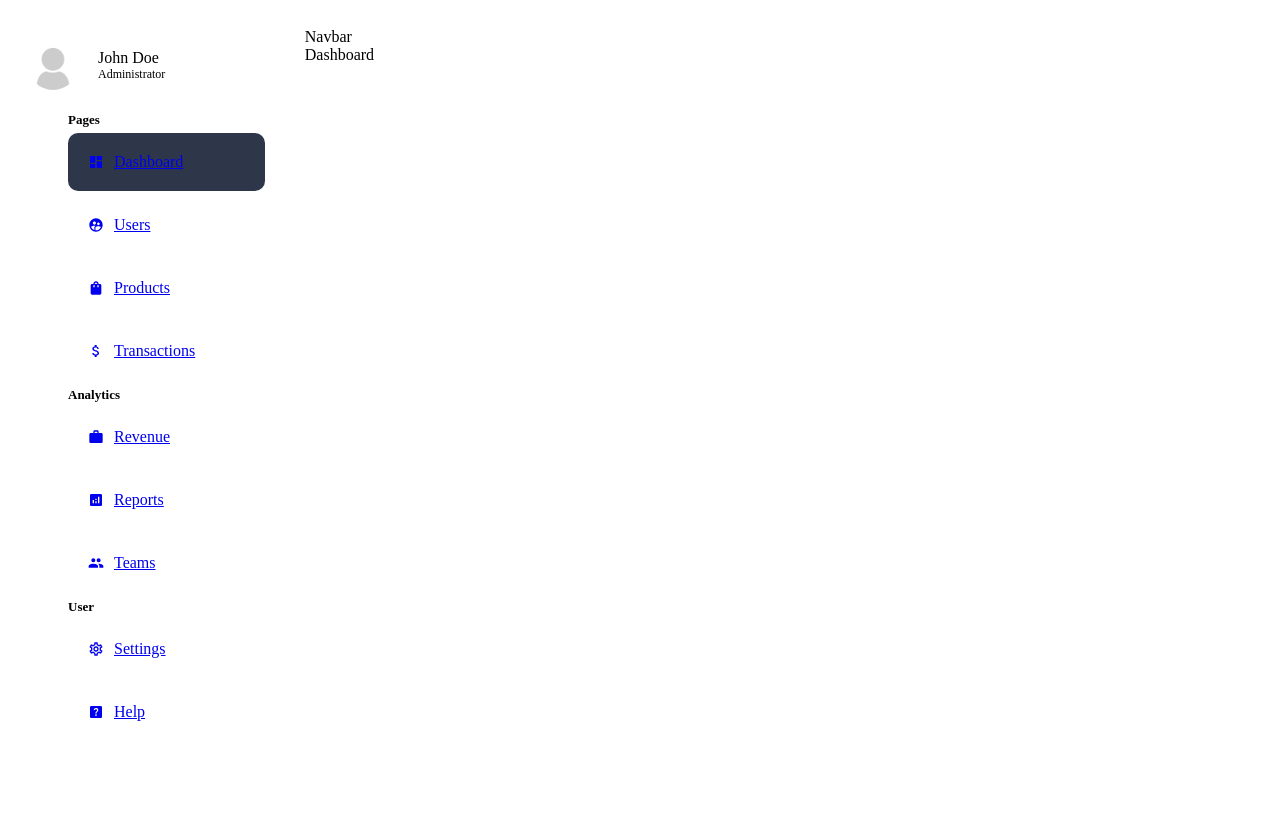
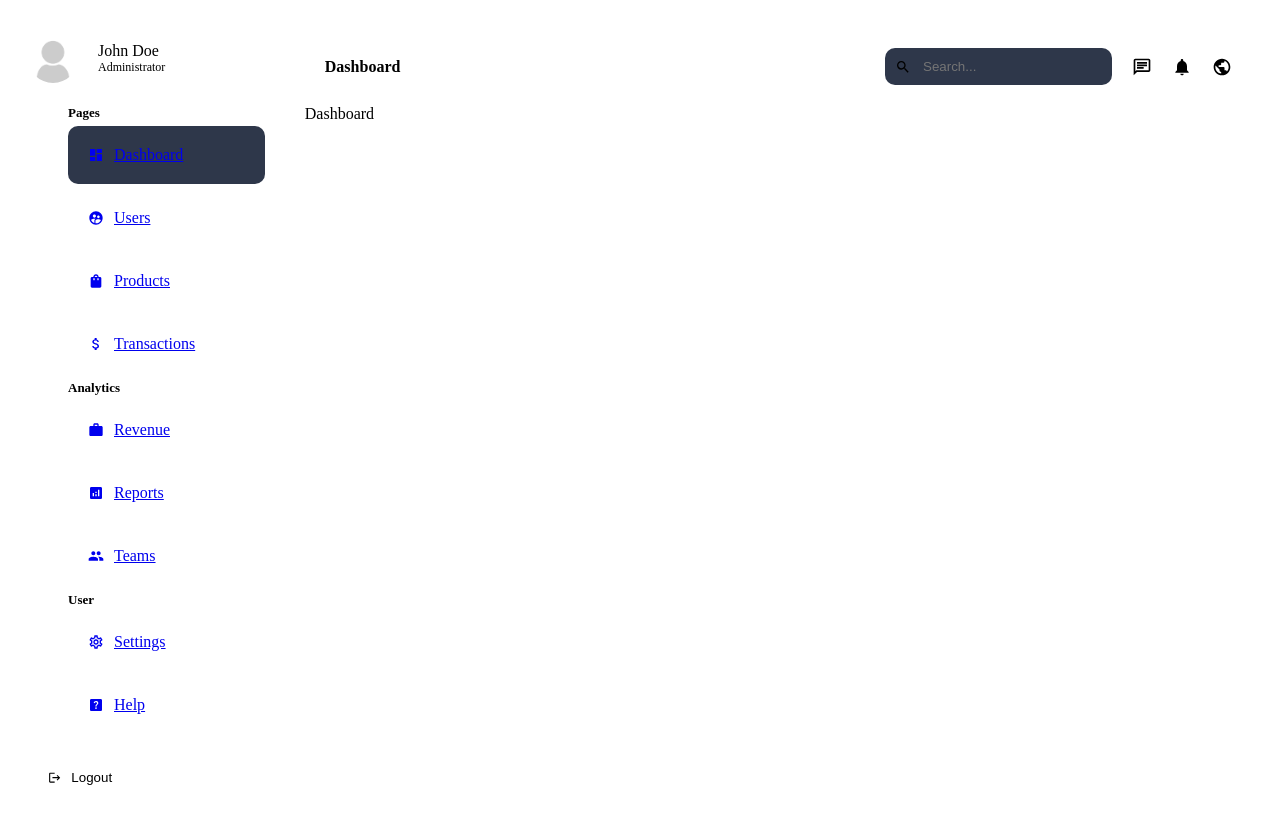
Before and after one commit to RausRD/admin-dshboard, a Next.js app: page /dashboard in a window 1280 px wide. Shown: the top 824 px of the page. Before the commit the page ends 800 px from the top, so only its background shows below. Built offline with nearby package versions, Linux system fonts and the light colour scheme.

Commit message:
add navbar

```diff
--- a/app/dashboard/layout.jsx
+++ b/app/dashboard/layout.jsx
@@ -7,10 +7,10 @@
 	return (
 		<div className={styles.container}>
 			<div className={styles.menu}>
-				<Sidebar/>
+				<Sidebar />
 			</div>
 			<div className={styles.content}>
-				<Navbar/>
+				<Navbar />
 				{children}
 			</div>
 		</div>
--- a/app/ui/dashboard/navbar/navbar.jsx
+++ b/app/ui/dashboard/navbar/navbar.jsx
@@ -1,8 +1,31 @@
-import React from 'react'
+"use client"
+
+import { usePathname } from "next/navigation"
+import styles from './navbar.module.css'
+import {
+	MdNotifications,
+	MdOutlineChat,
+	MdPublic,
+	MdSearch,
+} from 'react-icons/md'
 
 const Navbar = () => {
+	const pathname = usePathname()
 	return (
-		<div>Navbar</div>
+		<div className={styles.container}>
+			<div className={styles.title}>{pathname.split('/').pop()}</div>
+			<div className={styles.menu}>
+				<div className={styles.search}>
+					<MdSearch/>
+					<input type="text" placeholder="Search..." className={styles.input}/>
+				</div>
+				<div className={styles.icons}>
+					<MdOutlineChat size={20}/>
+					<MdNotifications size={20}/>
+					<MdPublic size={20}/>
+				</div>
+			</div>
+		</div>
 	)
 }
 
--- a/app/ui/dashboard/navbar/navbar.module.css
+++ b/app/ui/dashboard/navbar/navbar.module.css
@@ -0,0 +1,40 @@
+.container {
+	display: flex;
+	justify-content: space-between;
+	align-items: center;
+	padding: 20px;
+	border-radius: 10px;
+	background-color: var(--bgSoft);
+}
+
+.title {
+	color: var(--textSoft);
+	font-weight: bold;
+	text-transform: capitalize;
+}
+
+.menu {
+	display: flex;
+	align-items: center;
+	gap: 20px;
+}
+
+.search {
+	display: flex;
+	align-items: center;
+	background-color: #2e374a;
+	gap: 10px;
+	padding: 10px;
+	border-radius: 10px;
+}
+
+.input {
+	background-color: #2e374a;
+	border: none;
+	color: var(--text);
+}
+
+.icons {
+	display: flex;
+	gap: 20px;
+}
--- a/app/ui/dashboard/sidebar/sidebar.jsx
+++ b/app/ui/dashboard/sidebar/sidebar.jsx
@@ -97,6 +97,10 @@
 					</li>
 				))}
 			</ul>
+			<button className={styles.logout}>
+			<MdLogout/>
+			Logout
+			</button>
 		</div>
 	)
 }
--- a/app/ui/dashboard/sidebar/sidebar.module.css
+++ b/app/ui/dashboard/sidebar/sidebar.module.css
@@ -39,3 +39,21 @@
 	font-size: 13px;
 	margin: 10px 0px;
 }
+
+.logout {
+	padding: 20px;
+	margin: 5px 0px;
+	display: flex;
+	align-items: center;
+	gap: 10px;
+	cursor: pointer;
+	border-radius: 10px;
+	background: none;
+	border: none;
+	width: 100%;
+	color: var(--text);
+}
+
+.logout:hover {
+	background-color: #2e374a;
+}
```
